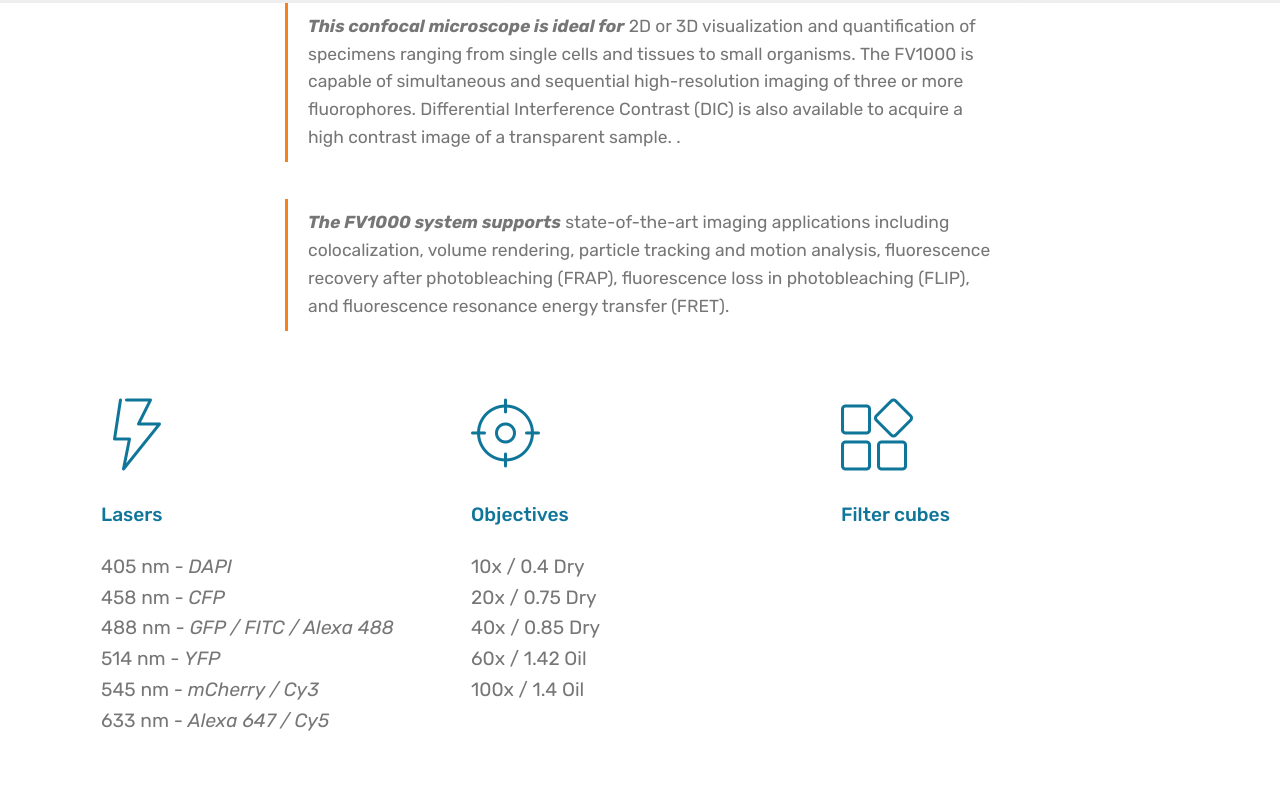
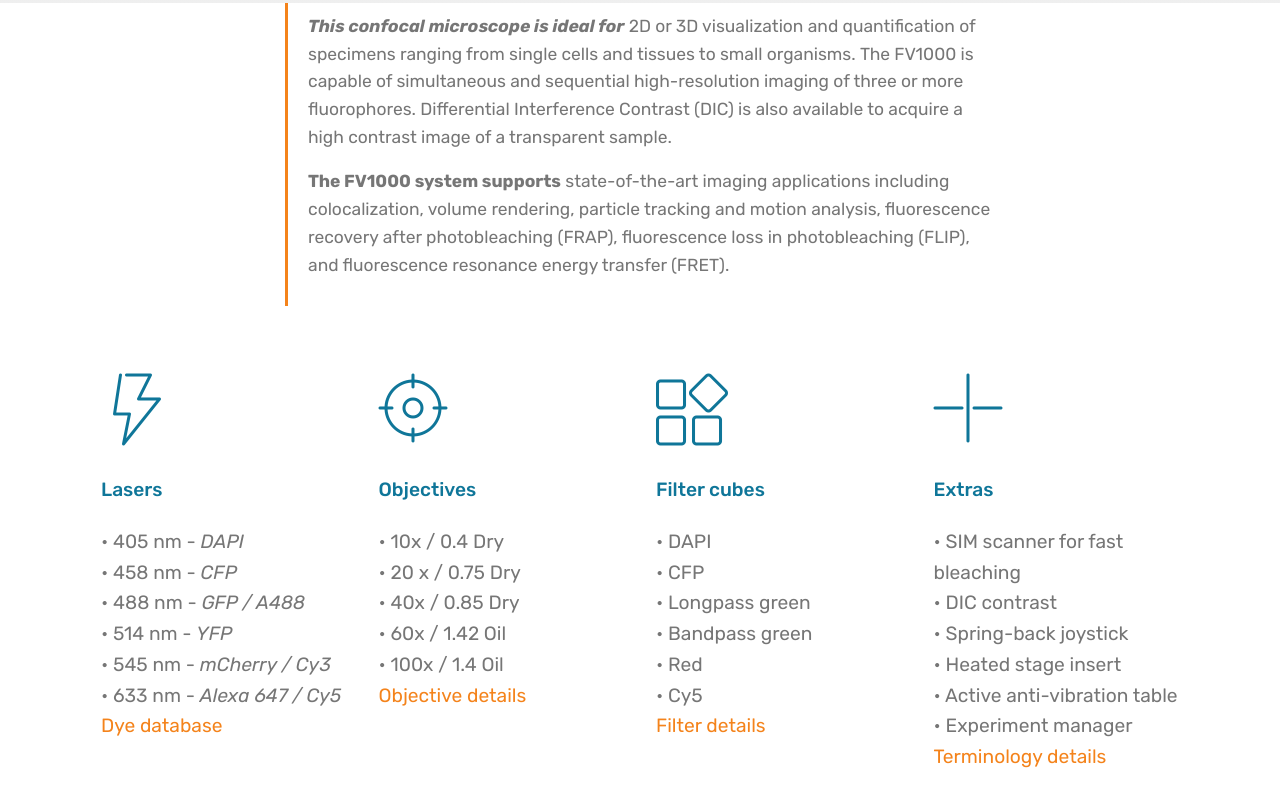
Before and after one commit to azenoldalom/cilab, a plain HTML site: page page4.html in a window 1280 px wide. Shown: the part 848-1658 px from the top of the page. Drawn offline with Linux system fonts and the light colour scheme; files whose address does not match are found by name.

Commit message:
create github pages

```diff
--- a/assets/mobirise/css/mbr-additional.css
+++ b/assets/mobirise/css/mbr-additional.css
@@ -2925,15 +2925,6 @@
 }
 .cid-s0dXh3MISx .mbr-text,
 .cid-s0dXh3MISx blockquote {
-  color: #767676;
-}
-.cid-s0dXBpB4cX {
-  padding-top: 0px;
-  padding-bottom: 0px;
-  background-color: #ffffff;
-}
-.cid-s0dXBpB4cX .mbr-text,
-.cid-s0dXBpB4cX blockquote {
   color: #767676;
 }
 .cid-s0egHTrkit {
--- a/page4.html
+++ b/page4.html
@@ -59,7 +59,7 @@
     </nav>
 </section>
 
-<section class="engine"><a href="https://mobirise.info/j">website templates</a></section><section class="mbr-section content4 cid-s0e3C7tisf" id="content4-q">
+<section class="engine"><a href="https://mobirise.info">Mobirise</a></section><section class="mbr-section content4 cid-s0e3C7tisf" id="content4-q">
 
 
 
@@ -92,22 +92,7 @@
     <div class="container">
         <div class="media-container-row">
             <div class="mbr-text col-12 col-md-8 mbr-fonts-style display-7">
-                <blockquote><strong>This confocal microscope is ideal for</strong> <span style="font-style: normal;">2D or 3D visualization and quantification of specimens ranging from single cells and tissues to small organisms.&nbsp;The FV1000 is capable of simultaneous and sequential high-resolution imaging of three or more fluorophores. Differential Interference Contrast (DIC) is also available to acquire a high contrast image of a transparent sample.
-.</span></blockquote>
-            </div>
-        </div>
-    </div>
-</section>
-
-<section class="mbr-section article content1 cid-s0dXBpB4cX" id="content2-l">
-
-
-
-    <div class="container">
-        <div class="media-container-row">
-            <div class="mbr-text col-12 col-md-8 mbr-fonts-style display-7">
-                <blockquote><strong>The FV1000 system supports</strong> <span style="font-style: normal;">state-of-the-art imaging applications including colocalization, volume rendering, particle tracking and motion analysis, fluorescence recovery after photobleaching (FRAP), fluorescence loss in photobleaching (FLIP), and fluorescence resonance energy transfer (FRET).
-</span></blockquote>
+                <blockquote><p><strong>This confocal microscope is ideal for</strong> <span style="font-style: normal;">2D or 3D visualization and quantification of specimens ranging from single cells and tissues to small organisms.&nbsp;The FV1000 is capable of simultaneous and sequential high-resolution imaging of three or more fluorophores. Differential Interference Contrast (DIC) is also available to acquire a high contrast image of a transparent sample.&nbsp;</span></p><p><span style="font-style: normal;"><strong>The FV1000 system supports</strong> state-of-the-art imaging applications including colocalization, volume rendering, particle tracking and motion analysis, fluorescence recovery after photobleaching (FRAP), fluorescence loss in photobleaching (FLIP), and fluorescence resonance energy transfer (FRET).</span></p></blockquote>
             </div>
         </div>
     </div>
@@ -121,7 +106,7 @@
     <div class="container">
         <div class="media-container-row">
 
-            <div class="card p-3 col-12 col-md-6 col-lg-4">
+            <div class="card p-3 col-12 col-md-6 col-lg-3">
                 <div class="card-img pb-3">
                     <span class="mbr-iconfont mbri-speed" style="color: rgb(15, 118, 153); fill: rgb(15, 118, 153);"></span>
                 </div>
@@ -129,11 +114,11 @@
                     <h4 class="card-title py-3 mbr-fonts-style display-7">
                         Lasers
                     </h4>
-                    <p class="mbr-text mbr-fonts-style display-7">405 nm -&nbsp;<em>DAPI </em><br> 458 nm - <em>CFP </em><br>488 nm -&nbsp;<em>GFP / FITC / Alexa 488</em> <br>514 nm -&nbsp;<em>YFP </em><br>545 nm -&nbsp;<em>mCherry / Cy3 </em><br>633 nm -&nbsp;<em>Alexa 647 / Cy5&nbsp;</em></p>
+                    <p class="mbr-text mbr-fonts-style display-7">• 405 nm -&nbsp;<em>DAPI </em><br> • 458 nm - <em>CFP </em><br>• 488 nm -&nbsp;<em>GFP / A488</em> <br>• 514 nm -&nbsp;<em>YFP </em><br>• 545 nm -&nbsp;<em>mCherry / Cy3 </em><br>• 633 nm -&nbsp;<em>Alexa 647 / Cy5</em><br><a href="http://www.fluorophores.tugraz.at/">Dye database</a><em>&nbsp;</em></p>
                 </div>
             </div>
 
-            <div class="card p-3 col-12 col-md-6 col-lg-4">
+            <div class="card p-3 col-12 col-md-6 col-lg-3">
                 <div class="card-img pb-3">
                     <span class="mbr-iconfont mbri-target" style="color: rgb(15, 118, 153); fill: rgb(15, 118, 153);"></span>
                 </div>
@@ -141,22 +126,32 @@
                     <h4 class="card-title py-3 mbr-fonts-style display-7">
                         Objectives
                     </h4>
-                    <p class="mbr-text mbr-fonts-style display-7">10x / 0.4 Dry<br>20x / 0.75 Dry<br>40x / 0.85 Dry<br>    60x / 1.42 Oil<br>100x / 1.4 Oil</p>
+                    <p class="mbr-text mbr-fonts-style display-7">• 10x / 0.4 Dry<br>• 20 x / 0.75 Dry<br>• 40x / 0.85 Dry<br>• 60x / 1.42 Oil<br>• 100x / 1.4 Oil<br><a href="#top">Objective details</a></p>
                 </div>
             </div>
 
-            <div class="card p-3 col-12 col-md-6 col-lg-4">
+            <div class="card p-3 col-12 col-md-6 col-lg-3">
                 <div class="card-img pb-3">
                     <span class="mbr-iconfont mbri-extension" style="color: rgb(15, 118, 153); fill: rgb(15, 118, 153);"></span>
                 </div>
                 <div class="card-box">
                     <h4 class="card-title py-3 mbr-fonts-style display-7">
                         Filter cubes</h4>
-                    <p class="mbr-text mbr-fonts-style display-7"></p>
+                    <p class="mbr-text mbr-fonts-style display-7">• DAPI<br>• CFP<br>• Longpass green<br>• Bandpass green<br>• Red<br>• Cy5<br><a href="#top">Filter details</a></p>
                 </div>
             </div>
 
-
+            <div class="card p-3 col-12 col-md-6 col-lg-3">
+                <div class="card-img pb-3">
+                    <span class="mbr-iconfont mbri-plus" style="color: rgb(15, 118, 153); fill: rgb(15, 118, 153);"></span>
+                </div>
+                <div class="card-box mbr-fonts-style">
+                    <h4 class="card-title py-3 display-7">
+                        Extras</h4>
+                    <p class="mbr-text mbr-fonts-style display-7">• SIM scanner for fast bleaching&nbsp;<br>• DIC contrast<br>• Spring-back joystick<br>• Heated stage insert
+<br>• Active anti-vibration table<br>• Experiment manager<br><a href="#top">Terminology details</a></p>
+                </div>
+            </div>
         </div>
     </div>
 </section>
```
Also changed, not shown: CILIA.html (+1 -1 lines), Leica-SP5.html (+1 -1 lines), page1.html (+2 -2 lines), page2.html (+2 -2 lines), 1 other file.
